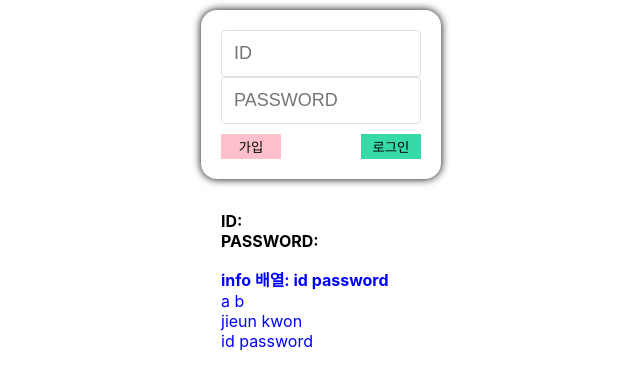
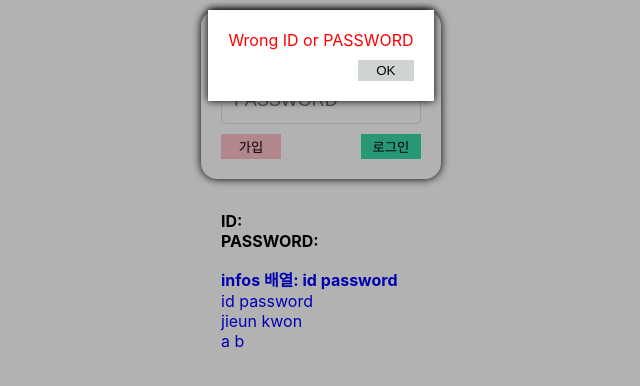
Before and after one commit to my-own-web/web-basic, a React (Create React App) app in the folder jieun-todolist/: page / in a window 1280 px wide. Both pictures are taken after a click on the button "로그인". Shown: the top 386 px of the page, without its empty margins (319-959 px from the left). Built offline with nearby package versions, Linux system fonts and the light colour scheme.

Commit message:
feat: show popup for invalid ID/PASSWORD
-close popup by clicking 'ok' button

```diff
--- a/jieun-todolist/src/LoginContext.js
+++ b/jieun-todolist/src/LoginContext.js
@@ -1,7 +1,7 @@
 import React, {useReducer, createContext, useContext, useRef, useState} from 'react';
 
-// (dbg) example info
-export const info = [{
+// (dbg) example infoss
+export const infos = [{
     id: 'id',
     password: 'password',
     login: false
--- a/jieun-todolist/src/LoginPage.js
+++ b/jieun-todolist/src/LoginPage.js
@@ -1,8 +1,9 @@
 import React, { useState } from 'react';
-import styled, {css} from 'styled-components';
+import styled, { css } from 'styled-components';
 import { darken, lighten } from 'polished';
-import { info } from './LoginContext';
+import { infos } from './LoginContext';
 import { useNavigate } from 'react-router-dom';
+import Popup from './login/Popup';
 
 const LoginBlock = styled.div`
     width: 200px;
@@ -27,16 +28,17 @@ const Button = styled.button`
     padding: 3px;
     margin-top:10px;
     // margin: 10px 5px 0px 5px;
-    background: ${props=>props.color || '#38d9a9'};
+    background: ${props => props.color || '#38d9a9'};
     &:hover{
-        background: ${props=>lighten(0.1, props.color || '#38d9a9')};
+        background: ${props => lighten(0.1, props.color || '#38d9a9')};
     }
     &:active{
-        background: ${props=>darken(0.1, props.color || '#38d9a9')};
+        background: ${props => darken(0.1, props.color || '#38d9a9')};
     }
 `;
 
-const ButtonBar=styled.div`
+// currently <div> with no design
+const ButtonBar = styled.div`
     // border:solid black;
     // display: flex;
     // // grid-template-columns: 1fr 1fr;
@@ -54,10 +56,10 @@ const Input = styled.input`
   box-sizing: border-box;
 `;
 
-// info 배열에 id, password가 존재하면 true
+// infos 배열에 id, password가 존재하면 true
 // 없으면 false 반환
 function isValid({ id, password }) {
-    const index = info.find((element) => element.id === id);
+    const index = infos.find((element) => element.id === id);
     if (index && index.password === password) return true;
     else return false;
 }
@@ -75,8 +77,10 @@ function LoginPage() {
         id: '',
         password: ''
     });
-    // 제출한 id, password가 info 배열에 존재하면 true
+    // 제출한 id, password가 infos 배열에 존재하면 true
+    // chk: not using
     const [valid, setValid] = useState(false);
+    const [wrong, setWrong] = useState(false);
 
     const onChange = (e) => {
         const { value, name } = e.target;
@@ -90,41 +94,60 @@ function LoginPage() {
     const onSubmit = () => {
         setSubmits({ id: inputs.id, password: inputs.password });
         // setValid(isValid(inputs));
-        if(isValid(inputs)){ // 투두리스트 페이지로 이동
+        if (isValid(inputs)) { // 투두리스트 페이지로 이동
+            setWrong(false);
             navigate("/todolist");
         }
-        else setInputs({ id: '', password: '' });
+        else {
+            setInputs({ id: '', password: '' });
+            setWrong(true);
+        }
     };
 
-    const onKeyPress = (e) =>{
-        if(e.key=='Enter'){
+    const onInputKeyPress = (e) => {
+        if (e.key == 'Enter') {
             onSubmit();
         }
+    }
+
+    const onWrongKeyPress = (e) => {
+        if (e.key == 'Enter') {
+            setWrong(false);
+            console.log('Wrong->Enter');//dbg
+        }
+    }
+    const onClick = () => {
+            setWrong(false);
     }
 
     return (
         <>
             <LoginBlock>
                 <Input name="id" placeholder="ID" onChange={onChange} value={inputs.id} />
-                <Input name="password" placeholder="PASSWORD" onChange={onChange} value={inputs.password} onKeyPress={onKeyPress}/>
+                <Input name="password" placeholder="PASSWORD" onChange={onChange} value={inputs.password} onKeyPress={onInputKeyPress} />
                 <ButtonBar>
-                <Button color='pink' style={{marginRight:'40%'}}>가입</Button>
-                <Button onClick={onSubmit}>로그인</Button>
+                    <Button color='pink' style={{ marginRight: '40%' }}>가입</Button>
+                    <Button onClick={onSubmit}>로그인</Button>
                 </ButtonBar>
             </LoginBlock>
 
+
+            {/* action for wrong login*/}
+            <Popup show={wrong}>
+                <div >Wrong ID or PASSWORD</div>
+                <Button onClick={onClick} color='#CFD4D1' style={{float:'right'}}>OK</Button>
+            </Popup>
+
             {/*dbg*/}
-            <div style={{ margin: '0 auto', width: '200px'}}>
+            <div style={{ margin: '0 auto', width: '200px' }}>
                 <p>
                     <div><b>ID:</b> {submits.id}</div>
                     <div><b>PASSWORD:</b> {submits.password}</div>
                 </p>
 
                 <p style={{ color: "blue" }}>
-                    <div><b>info 배열: id password</b></div>
-                    <div>a b</div>
-                    <div>jieun kwon</div>
-                    <div>id password</div>
+                    <div><b>infos 배열: id password</b></div>
+                    {infos.map(info => <div>{info.id} {info.password}</div>)}
                 </p>
             </div>
         </>
--- /dev/null
+++ b/jieun-todolist/src/login/Popup.js
@@ -0,0 +1,50 @@
+import styled, {css} from 'styled-components';
+
+const DarkBackground =styled.div`
+    position:fixed;
+    left: 0;
+    top: 0;
+    width: 100%;
+    height: 100%;
+    display: flex;
+    align-items: center;
+    justify-content: center;
+    background: rgba(0, 0, 0, 0.3);
+`;
+
+const PopupBox = styled.div`
+    // display: none;
+    // display: ${props => props.show? 'flex' : 'none'};
+    color: red;
+    background: red;
+    // width: 200px;
+    width: auto;
+
+    position: fixed;
+    top: 0;
+    background: white;
+    // border-radius: 16px; // 모서리 둥굴게
+    box-shadow: 0 0 8px 0 black; //rgba(0,0,0,100); // 박스 감싸는 그림자
+
+    margin: 0 auto; // 페이지 중앙
+
+    padding: 20px;
+    margin-top: 10px;
+    margin-bottom: 32px;
+    // // display: flex;
+    // flex-direction: column; // 플렉스 컨테이너 내 아이템 배치 주축 및 방향
+
+`
+
+function Popup({show, children}){
+    if(show){
+        return(
+        <DarkBackground>
+            <PopupBox>{children}</PopupBox>
+        </DarkBackground>
+        );
+    }
+    else return null;
+}
+
+export default Popup;
```
